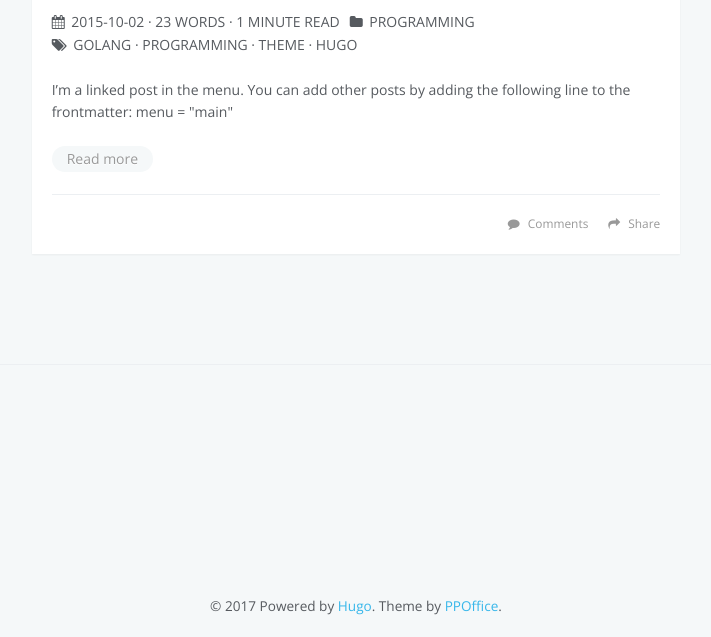
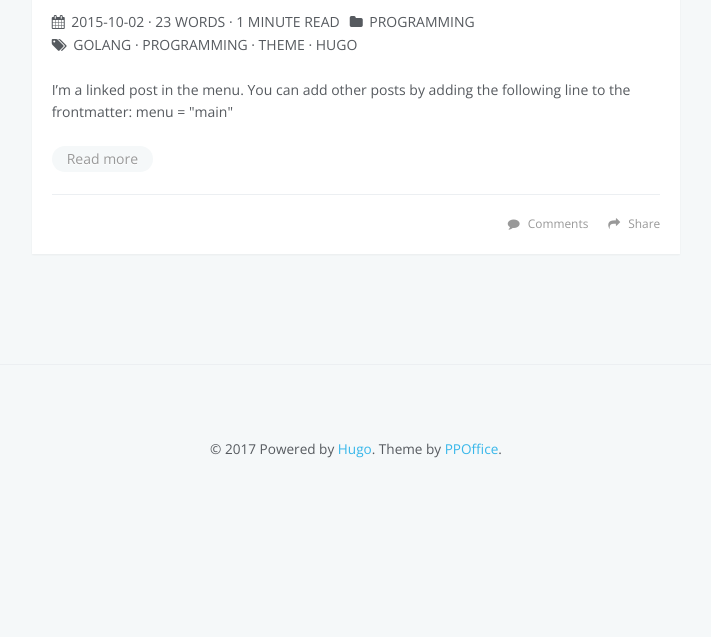
Before and after one commit to ekudinov/ekudinov.github.io, a plain HTML site: page index.html in a window 1280 px wide. Shown: the part 7017-7654 px from the top of the page, without its empty margins (284-995 px from the left). After the commit the page ends 7497 px from the top, so only its background shows below. Drawn offline with nearby package versions, Linux system fonts and the light colour scheme; some packages are replaced by stand-ins of ours.

Commit message:
Update index.html
Add yandex button pay integration for tests

```diff
--- a/index.html
+++ b/index.html
@@ -1796,7 +1796,6 @@ menu = &quot;main&quot;
 
 <footer id="footer">
 	<iframe frameborder="0" allowtransparency="true" scrolling="no" src="https://money.yandex.ru/quickpay/button-widget?account=410015363454531&quickpay=small&any-card-payment-type=on&button-text=02&button-size=l&button-color=red&targets=%D0%97%D0%B0+%D1%81%D0%B2%D0%B5%D1%82%D0%B8%D0%BB%D1%8C%D0%BD%D0%B8%D0%BA%D0%B8+6+%D1%88%D1%82%D1%83%D0%BA&default-sum=2100&fio=on&phone=on&address=on&successURL=" width="192" height="48"></iframe>
-	<iframe frameborder="0" allowtransparency="true" scrolling="no" src="https://money.yandex.ru/quickpay/shop-widget?account=410015363454531&quickpay=shop&payment-type-choice=on&writer=seller&targets=%D0%97%D0%B0+%D1%81%D0%B2%D0%B5%D1%82%D0%B8%D0%BB%D1%8C%D0%BD%D0%B8%D0%BA%D0%B8+6+%D1%88%D1%82&targets-hint=&default-sum=2100&button-text=02&fio=on&mail=on&phone=on&address=on&successURL=" width="450" height="205"></iframe>
   <div class="outer">
     <div id="footer-info" class="inner">
       &copy; 2017
```
